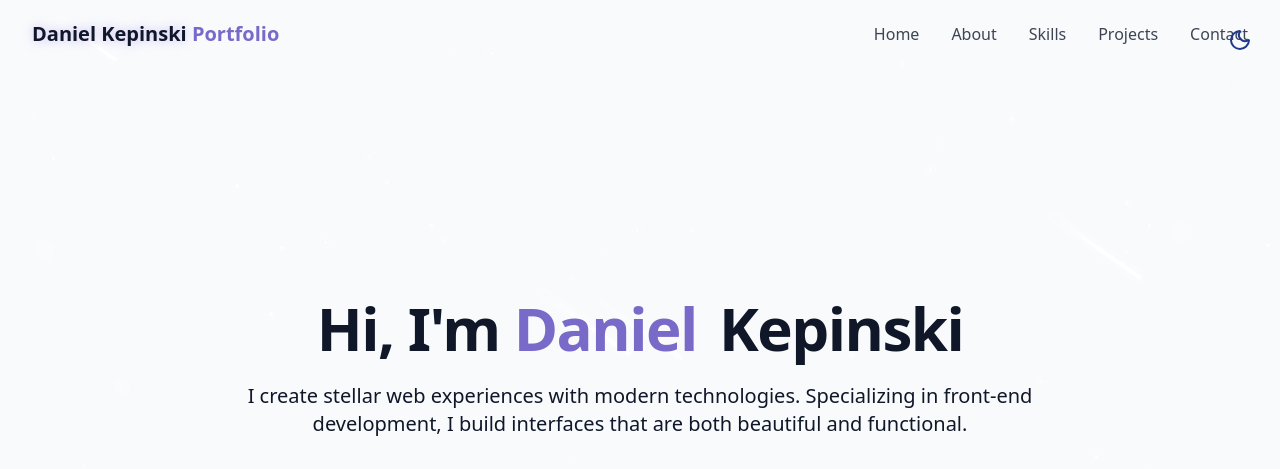
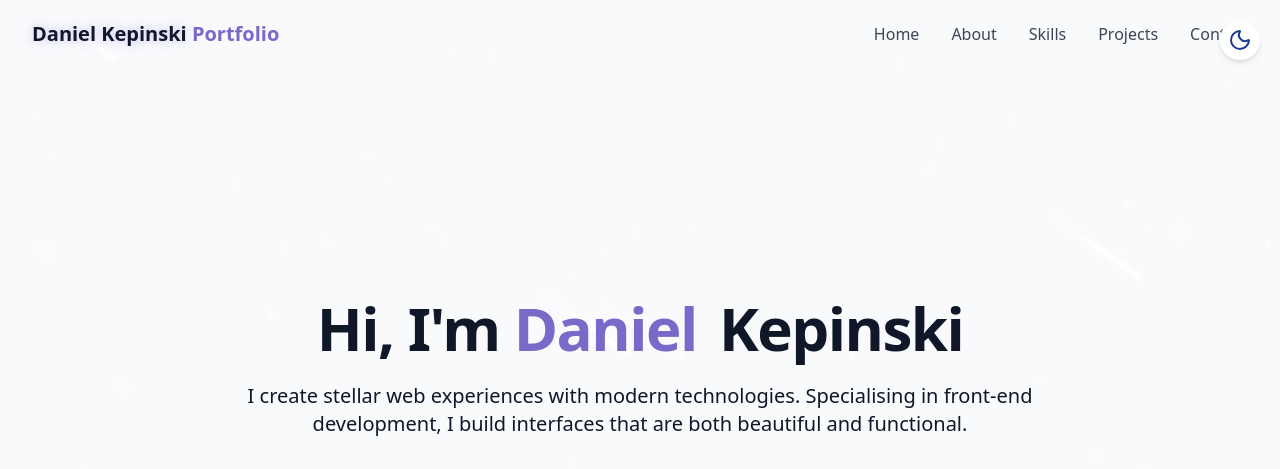
Before and after one commit to danielkepinski/portfolio, a React (Vite) app: page / in a window 1280 px wide. Shown: the top 469 px of the page. Built offline with nearby package versions, Linux system fonts and the light colour scheme.

Commit message:
fixed toggle button for dark mode

```diff
--- a/src/components/HeroSection.jsx
+++ b/src/components/HeroSection.jsx
@@ -22,7 +22,7 @@
 
           <p className="text-lg md:text-xl text-muted-foreground max-2-2xl mx-auto opacity-0 animate-fade-in-delay-3">
             I create stellar web experiences with modern technologies.
-            Specializing in front-end development, I build interfaces that are
+            Specialising in front-end development, I build interfaces that are
             both beautiful and functional.
           </p>
 
--- a/src/components/ThemeToggle.jsx
+++ b/src/components/ThemeToggle.jsx
@@ -32,7 +32,7 @@
     <button
       onClick={toggleTheme}
       className={cn(
-        "fixed max-sm:hidden top-5 right-5 z-50 p-2 rounded-full transition-colors duration-300",
+        "fixed top-5 right-5 z-50 p-2 rounded-full bg-card shadow-md hover:scale-110 transition-transform duration-300",
         "focus:outlin-hidden"
       )}
     >
```
